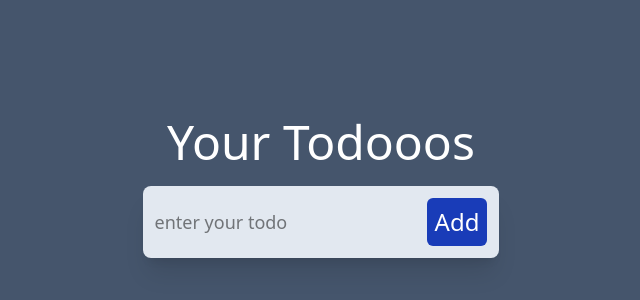
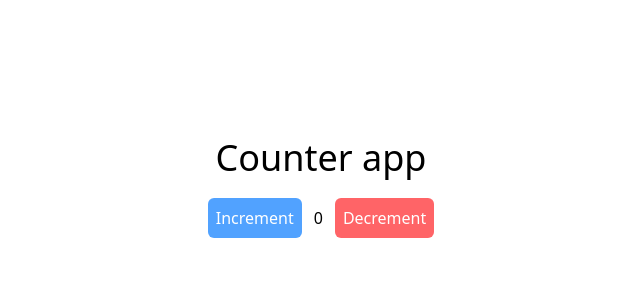
Before and after one commit to karan-verma108/30ProjectsReact, a React (Vite) app in the folder 30projectsreact/: page / in a window 1280 px wide. Shown: the part 212-512 px from the top of the page, without its empty margins (319-959 px from the left). Built offline with nearby package versions, Linux system fonts and the light colour scheme.

Commit message:
couter with reducer

```diff
--- a/30projectsreact/src/App.tsx
+++ b/30projectsreact/src/App.tsx
@@ -18,7 +18,8 @@
 // import Routing from './components/ThemeChanger/routing';
 // import ThemeChanger from './components/ThemeChanger';
 // import ColorPicker from './components/basicComponents/ColorPicker';
-import CrudTodo from './components/crudTodo';
+// import CrudTodo from './components/crudTodo';
+import CounterWithReducer from './components/basicComponents/CounterWithReducer';
 
 function App() {
   return (
@@ -43,7 +44,8 @@ function App() {
       {/* <ColorPicker /> */}
       {/* <HamburgerNavbar /> */}
       {/* <Routing /> */}
-      <CrudTodo />
+      {/* <CrudTodo /> */}
+      <CounterWithReducer />
     </>
   );
 }
--- /dev/null
+++ b/30projectsreact/src/components/basicComponents/CounterWithReducer.tsx
@@ -0,0 +1,42 @@
+import { useReducer } from 'react';
+
+interface ActionType {
+  type: string;
+}
+export default function CounterWithReducer(): JSX.Element {
+  const initialValue: number = 0;
+
+  const counterReducerFn = (state: number, action: ActionType) => {
+    switch (action.type) {
+      case 'INCREMENT':
+        return state + 1;
+
+      case 'DECREMENT':
+        return state - 1;
+
+      default:
+        return state;
+    }
+  };
+  const [state, dispatch] = useReducer(counterReducerFn, initialValue);
+  return (
+    <div className='flex flex-col gap-5 justify-center items-center h-screen'>
+      <h1 className='text-4xl text-center'>Counter app</h1>
+      <div className='flex gap-3 items-center'>
+        <button
+          onClick={() => dispatch({ type: 'INCREMENT' })}
+          className='p-2 rounded-md bg-blue-400 text-white cursor-pointer'
+        >
+          Increment
+        </button>
+        <p>{state}</p>
+        <button
+          onClick={() => dispatch({ type: 'DECREMENT' })}
+          className='p-2 rounded-md bg-red-400 text-white cursor-pointer'
+        >
+          Decrement
+        </button>
+      </div>
+    </div>
+  );
+}
```
